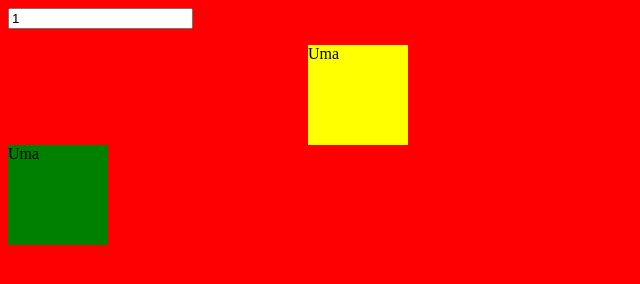
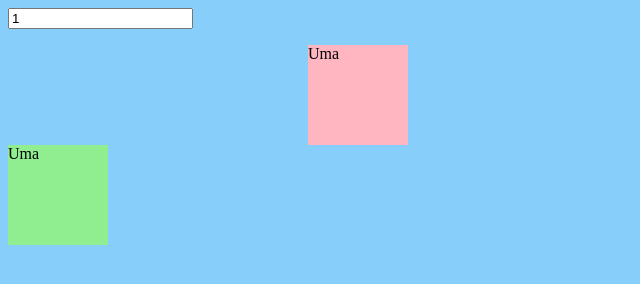
Before and after one commit to stenioaraujo/ProjetoFisica20132, a plain HTML site: page index.html in a window 1280 px wide. Shown: the whole page, without its empty margins (0-640 px from the left). Drawn offline with Linux system fonts and the light colour scheme.

Commit message:
Tirando as cores fortes

```diff
--- a/index.html
+++ b/index.html
@@ -5,7 +5,7 @@
 			$(document).ready(function(){
 				var velocidade = 1;
 				var direcao = 1;
-				$("body").css("background", "red");
+				$("body").css("background", "lightskyblue");
 				$("#celula").css("margin-left", 50);
 
 				function move() {
@@ -33,10 +33,10 @@
 				display: block;
 			}
 			#celula {
-				background: yellow;
+				background: lightpink;
 			}
 			#outra {
-				background: green;
+				background: lightgreen;
 			}
 		</style>
 	</head>
```
